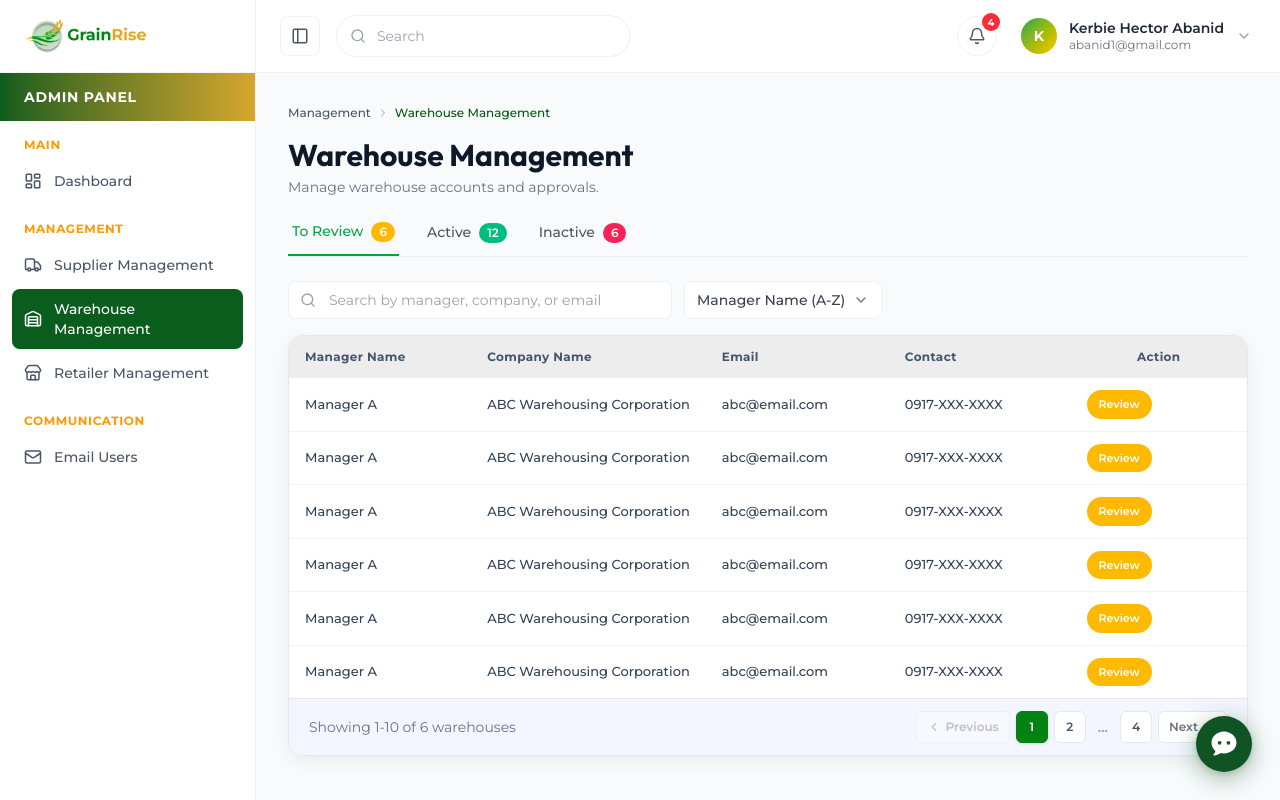
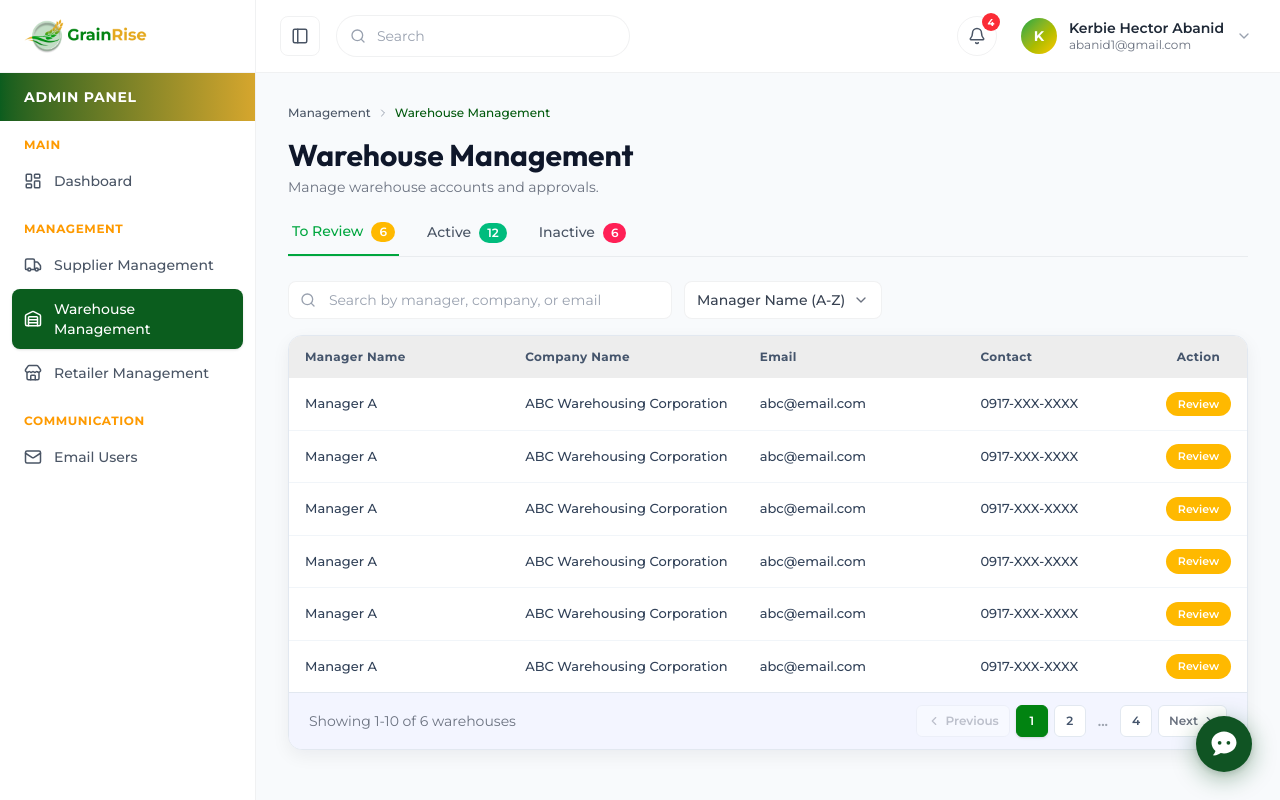
Before and after one commit to heyyyyyy232323/Grainrise-capstone, a React (Vite) app in the folder web-frontend/: page /admin/warehouses in a window 1280 px wide. Built offline with nearby package versions, Linux system fonts and the light colour scheme.

Commit message:
refactor: update button styles and alignments in Retailer, Supplier, and Warehouse management components

```diff
--- a/web-frontend/src/Users/AdminAccounts/AccountAdmin/RetailerManagement.jsx
+++ b/web-frontend/src/Users/AdminAccounts/AccountAdmin/RetailerManagement.jsx
@@ -29,14 +29,14 @@ const RetailerManagement = () => {
     {
       key: "action",
       label: "Action",
-      headerClassName: "text-right",
+      headerClassName: "text-center",
       width: "15%",
       render: (row) => {
         const s = String(row.status || "").toLowerCase().trim();
 
         if (s === "to review") {
           return (
-            <div className="flex justify-end">
+            <div className="flex justify-center">
               <button className="rounded-full bg-amber-400 text-white px-3 py-1.5 text-[11px] font-semibold hover:brightness-95">Review</button>
             </div>
           );
@@ -49,7 +49,7 @@ const RetailerManagement = () => {
                 Restore
               </button>
               <button className="rounded-full bg-[#DC2626] text-white px-3 py-1.5 text-[11px] font-semibold hover:bg-[#B91C1C]">
-                Delete Permanently
+                Delete
               </button>
             </div>
           );
@@ -58,7 +58,7 @@ const RetailerManagement = () => {
         if (s === "active") {
           return (
             <div className="flex gap-2 justify-end">
-              <button className="rounded-full border border-gray-300 px-3 py-1.5 text-[11px] font-semibold text-gray-700 hover:bg-gray-50">View Details</button>
+              <button className="rounded-full border border-gray-300 px-3 py-1.5 text-[11px] font-semibold text-gray-700 hover:bg-gray-50">View </button>
               <button className="rounded-full bg-amber-400 text-white px-3 py-1.5 text-[11px] font-semibold hover:brightness-95">Archive</button>
             </div>
           );
--- a/web-frontend/src/Users/AdminAccounts/AccountAdmin/SupplierManagement.jsx
+++ b/web-frontend/src/Users/AdminAccounts/AccountAdmin/SupplierManagement.jsx
@@ -3,13 +3,6 @@ import { Search } from "lucide-react";
 import Breadcrumbs from "../../../Components/Minor-Components/Breadcrumbs";
 import SectionedTableCard from "../../../Components/Minor-Components/SectionedTableCard";
 import Tabs from "../../../Components/Minor-Components/Tabs";
-import SortByDropdown from "../../../Components/Minor-Components/SortByDropdown";
-
-const SORT_OPTIONS = [
-  { value: "name-asc", label: "Supplier Name (A-Z)" },
-  { value: "name-desc", label: "Supplier Name (Z-A)" },
-  { value: "company-asc", label: "Company (A-Z)" },
-];
 
 // Badge color per tab, matching the reference (To Review = amber, Active = green, Inactive = red)
 const TAB_BADGE_STYLES = {
@@ -31,7 +24,6 @@ const SupplierManagement = () => {
       key: "action",
       label: "Action",
       width: "8%",
-      headerClassName: "text-right",
       cellClassName: "text-right",
       render: (row) => {
         if (!row.status) return null;
@@ -40,7 +32,7 @@ const SupplierManagement = () => {
         if (s === "to review") {
           return (
             <div className="flex justify-end">
-              <button className="rounded-full bg-amber-400 text-white px-3 py-1.5 text-[11px] font-semibold hover:brightness-95">
+              <button className="rounded-full bg-amber-400 text-white px-3 py-1 text-[11px] font-semibold leading-normal hover:brightness-95">
                 Review
               </button>
             </div>
@@ -49,12 +41,17 @@ const SupplierManagement = () => {
 
         if (s === "inactive" || s === "archived") {
           return (
-            <div className="flex justify-end gap-2">
-              <button className="rounded-full text-white px-3 py-1.5 text-[11px] font-semibold" style={{backgroundColor: '#00A516'}} onMouseEnter={(e) => e.target.style.backgroundColor = '#008C13'} onMouseLeave={(e) => e.target.style.backgroundColor = '#00A516'}>
+            <div className="flex justify-end gap-1.5">
+              <button
+                className="rounded-full text-white px-2.5 py-1 text-[11px] font-semibold leading-normal"
+                style={{ backgroundColor: "#00A516" }}
+                onMouseEnter={(e) => (e.target.style.backgroundColor = "#008C13")}
+                onMouseLeave={(e) => (e.target.style.backgroundColor = "#00A516")}
+              >
                 Restore
               </button>
-              <button className="rounded-full bg-[#DC2626] text-white px-3 py-1.5 text-[11px] font-semibold hover:bg-[#B91C1C]">
-                Delete Permanently
+              <button className="rounded-full bg-[#DC2626] text-white px-2.5 py-1 text-[11px] font-semibold leading-normal hover:bg-[#B91C1C]">
+                Delete
               </button>
             </div>
           );
@@ -62,11 +59,12 @@ const SupplierManagement = () => {
 
         if (s === "active") {
           return (
-            <div className="flex justify-end gap-2">
-              <button className="rounded-full border border-gray-300 px-3 py-1.5 text-[11px] font-semibold text-gray-700 hover:bg-gray-50">
-                View Details
+            <div className="flex justify-end gap-1.5">
+              <button className="rounded-full border border-gray-300 px-2.5 py-1 text-[11px] font-semibold leading-normal text-gray-700 hover:bg-gray-50">
+                View
+
               </button>
-              <button className="rounded-full bg-yellow-400 text-white px-3 py-1.5 text-[11px] font-semibold hover:brightness-95">
+              <button className="rounded-full bg-amber-400 text-white px-2.5 py-1 text-[11px] font-semibold leading-normal hover:brightness-95">
                 Archive
               </button>
             </div>
@@ -75,7 +73,7 @@ const SupplierManagement = () => {
 
         return (
           <div className="flex justify-end">
-            <button className="rounded-full border border-gray-300 px-3 py-1.5 text-[11px] font-semibold text-gray-700 hover:bg-gray-50">
+            <button className="rounded-full border border-gray-300 px-2.5 py-1 text-[11px] font-semibold leading-normal text-gray-700 hover:bg-gray-50">
               Action
             </button>
           </div>
@@ -87,12 +85,13 @@ const SupplierManagement = () => {
   // sample rows with statuses that match screenshot states
   const rawRows = Array.from({ length: 24 }).map((_, i) => {
     const status = i % 4 === 0 ? "To Review" : i % 4 === 1 ? "Active" : i % 4 === 2 ? "Inactive" : "Active";
+    const isToReview = status === "To Review";
     return {
       id: i + 1,
       supplier: `Supplier ${String.fromCharCode(65 + (i % 26))}`,
       company: `ABC Rice Trading`,
       email: `abc${i}@email.com`,
-      contact: `0917-XXX-XXXX`,
+      contact: isToReview ? "0917-XXX-XXXX" : "0917 000 0001",
       joined: "Mar 12, 2026",
       status,
     };
@@ -106,7 +105,6 @@ const SupplierManagement = () => {
 
   const [activeTab, setActiveTab] = useState(tabs[0].id);
   const [searchQuery, setSearchQuery] = useState("");
-  const [sortBy, setSortBy] = useState("name-asc");
 
   // counts for badges
   const counts = useMemo(() => {
@@ -132,11 +130,9 @@ const SupplierManagement = () => {
         r.email.toLowerCase().includes(q)
       );
     });
-    if (sortBy === "name-asc") list.sort((a, b) => a.supplier.localeCompare(b.supplier));
-    else if (sortBy === "name-desc") list.sort((a, b) => b.supplier.localeCompare(a.supplier));
-    else if (sortBy === "company-asc") list.sort((a, b) => a.company.localeCompare(b.company));
+    list.sort((a, b) => a.supplier.localeCompare(b.supplier));
     return list;
-  }, [rawRows, searchQuery, sortBy]);
+  }, [rawRows, searchQuery]);
 
   const sections = useMemo(() => {
     if (activeTab === "to-review")
@@ -196,17 +192,6 @@ const SupplierManagement = () => {
             />
           </div>
         </div>
-
-        <div>
-          <SortByDropdown
-            options={SORT_OPTIONS}
-            value={sortBy}
-            onChange={(v) => {
-              setSortBy(v);
-              setCurrentPage(1);
-            }}
-          />
-        </div>
       </div>
 
       <SectionedTableCard
--- a/web-frontend/src/Users/AdminAccounts/AccountAdmin/WarehouseManagement.jsx
+++ b/web-frontend/src/Users/AdminAccounts/AccountAdmin/WarehouseManagement.jsx
@@ -23,33 +23,42 @@ const WarehouseManagement = () => {
   const totalPages = 4;
 
   const columns = [
-    { key: "manager", label: "Manager Name", width: "20%" },
-    { key: "company", label: "Company Name", width: "20%" },
-    { key: "email", label: "Email", width: "20%" },
+    { key: "manager", label: "Manager Name", width: "24%" },
+    { key: "company", label: "Company Name", width: "24%" },
+    { key: "email", label: "Email", width: "24%" },
     { key: "contact", label: "Contact", width: "20%" },
     {
       key: "action",
       label: "Action",
-      width: "20%",
+      width: "8%",
+      cellClassName: "text-right",
       render: (row) => {
-        const s = String(row.status || "").toLowerCase().trim();
+        if (!row.status) return null;
+        const s = String(row.status).toLowerCase().trim();
 
         if (s === "to review") {
           return (
-            <div className="flex">
-              <button className="rounded-full bg-amber-400 text-white px-3 py-1.5 text-[11px] font-semibold hover:brightness-95">Review</button>
+            <div className="flex justify-end">
+              <button className="rounded-full bg-amber-400 text-white px-3 py-1 text-[11px] font-semibold leading-normal hover:brightness-95">
+                Review
+              </button>
             </div>
           );
         }
 
         if (s === "inactive" || s === "archived") {
           return (
-            <div className="flex gap-2">
-              <button className="rounded-full text-white px-3 py-1.5 text-[11px] font-semibold" style={{backgroundColor: '#00A516'}} onMouseEnter={(e) => e.target.style.backgroundColor = '#008C13'} onMouseLeave={(e) => e.target.style.backgroundColor = '#00A516'}>
+            <div className="flex justify-end gap-1.5">
+              <button
+                className="rounded-full text-white px-2.5 py-1 text-[11px] font-semibold leading-normal"
+                style={{ backgroundColor: "#00A516" }}
+                onMouseEnter={(e) => (e.target.style.backgroundColor = "#008C13")}
+                onMouseLeave={(e) => (e.target.style.backgroundColor = "#00A516")}
+              >
                 Restore
               </button>
-              <button className="rounded-full bg-[#DC2626] text-white px-3 py-1.5 text-[11px] font-semibold hover:bg-[#B91C1C]">
-                Delete Permanently
+              <button className="rounded-full bg-[#DC2626] text-white px-2.5 py-1 text-[11px] font-semibold leading-normal hover:bg-[#B91C1C]">
+                Delete
               </button>
             </div>
           );
@@ -57,16 +66,22 @@ const WarehouseManagement = () => {
 
         if (s === "active") {
           return (
-            <div className="flex gap-2">
-              <button className="rounded-full border border-gray-300 px-3 py-1.5 text-[11px] font-semibold text-gray-700 hover:bg-gray-50">View Details</button>
-              <button className="rounded-full bg-amber-400 text-white px-3 py-1.5 text-[11px] font-semibold hover:brightness-95">Archive</button>
+            <div className="flex justify-end gap-1.5">
+              <button className="rounded-full border border-gray-300 px-2.5 py-1 text-[11px] font-semibold leading-normal text-gray-700 hover:bg-gray-50">
+                View
+              </button>
+              <button className="rounded-full bg-amber-400 text-white px-2.5 py-1 text-[11px] font-semibold leading-normal hover:brightness-95">
+                Archive
+              </button>
             </div>
           );
         }
 
         return (
-          <div className="flex">
-            <button className="rounded-full border border-gray-300 px-3 py-1.5 text-[11px] font-semibold text-gray-700 hover:bg-gray-50">Action</button>
+          <div className="flex justify-end">
+            <button className="rounded-full border border-gray-300 px-2.5 py-1 text-[11px] font-semibold leading-normal text-gray-700 hover:bg-gray-50">
+              Action
+            </button>
           </div>
         );
       },
```
